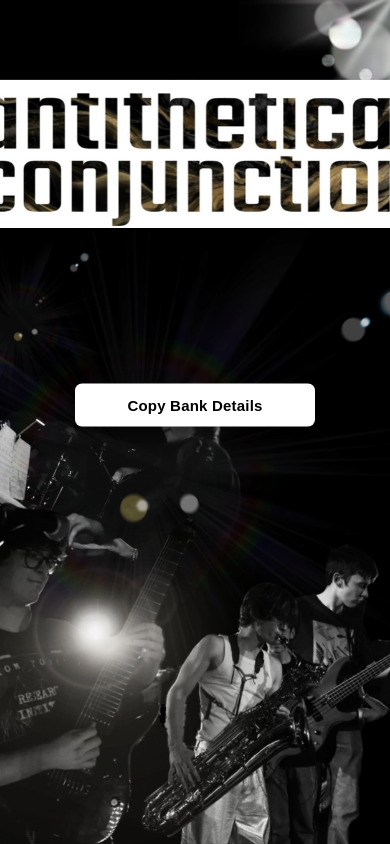
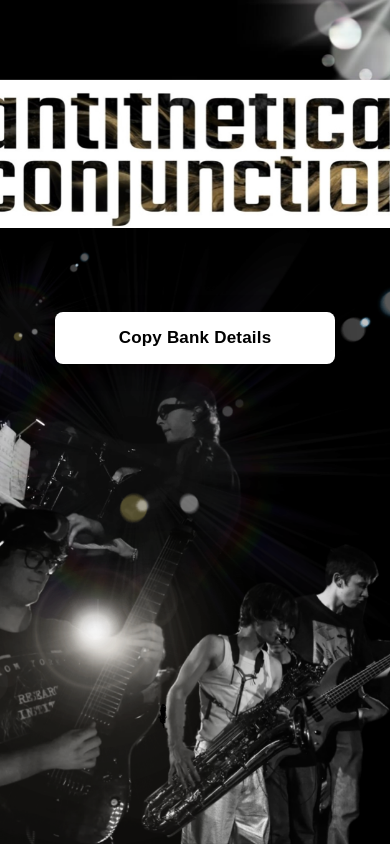
Before and after one commit to aimeecloutman/antithetical-conjunction-pay, a plain HTML site: page index.html in a window 390 px wide. Drawn offline with Linux system fonts and the light colour scheme.

Commit message:
Update index.html

```diff
--- a/index.html
+++ b/index.html
@@ -7,6 +7,10 @@
     <title>Antithetical Conjunction - Payment Details</title>
 
     <style>
+
+        /* ================================
+           PAGE / BACKGROUND
+        ================================= */
 
         html,
         body {
@@ -37,50 +41,50 @@
         }
 
 
-        /* -----------------------------------
+        /* ================================
            BUTTON POSITION
-        ----------------------------------- */
+        ================================= */
 
         .bank-container {
+
             position: absolute;
 
-            /*
-                Change this number to move
-                the button up or down.
+            /* Move button up/down here */
+            top: 40%;
 
-                Smaller = higher
-                Larger = lower
-            */
-
-            top: 48%;
-
+            /* Centre horizontally */
             left: 50%;
 
             transform: translate(-50%, -50%);
 
-            width: 280px;
+            /* Bigger button */
+            width: 340px;
         }
 
 
-        /* -----------------------------------
-           WHITE COPY BUTTON
-        ----------------------------------- */
+        /* ================================
+           COPY BUTTON
+        ================================= */
 
         .share-btn {
 
             width: 100%;
 
-            padding: 14px 20px;
+            /* Makes the button taller */
+            padding: 18px 24px;
 
+            /* White background */
             background: #ffffff;
 
+            /* Black text */
             color: #000000;
 
             border: none;
 
-            border-radius: 7px;
+            border-radius: 8px;
 
-            font-size: 16px;
+            /* Bigger text */
+            font-size: 19px;
 
             font-weight: 700;
 
@@ -89,26 +93,27 @@
             cursor: pointer;
 
             box-shadow:
-                0 4px 15px rgba(0, 0, 0, 0.5);
+                0 5px 18px rgba(0, 0, 0, 0.5);
 
             transition:
                 background 0.2s ease,
-                color 0.2s ease,
                 transform 0.1s ease;
         }
 
 
-        /* Hover effect */
+        /* ================================
+           HOVER
+        ================================= */
 
         .share-btn:hover {
 
             background: #eeeeee;
-
-            color: #000000;
         }
 
 
-        /* Pressed effect */
+        /* ================================
+           WHEN PRESSED
+        ================================= */
 
         .share-btn:active {
 
@@ -116,7 +121,9 @@
         }
 
 
-        /* After copying */
+        /* ================================
+           AFTER COPYING
+        ================================= */
 
         .share-btn.copied {
 
@@ -126,24 +133,24 @@
         }
 
 
-        /* -----------------------------------
-           MOBILE
-        ----------------------------------- */
+        /* ================================
+           PHONE / SMALL SCREEN
+        ================================= */
 
         @media (max-width: 600px) {
 
             .bank-container {
 
-                width: 240px;
+                width: 280px;
 
-                top: 48%;
+                top: 40%;
             }
 
             .share-btn {
 
-                font-size: 15px;
+                padding: 16px 20px;
 
-                padding: 13px 16px;
+                font-size: 17px;
             }
         }
 
@@ -154,10 +161,9 @@
 <body>
 
 
-    <!--
-        The bank details are stored here in
-        the JavaScript below but are NOT shown.
-    -->
+    <!-- =================================
+         COPY BANK DETAILS BUTTON
+    ================================= -->
 
     <div class="bank-container">
 
@@ -172,23 +178,39 @@
     </div>
 
 
+    <!-- =================================
+         JAVASCRIPT
+    ================================= -->
+
     <script>
 
         async function copyCombinedDetails() {
 
             /*
+                ==============================
                 YOUR BANK DETAILS
+                ==============================
+
+                Replace the Xs with your
+                actual account number.
             */
 
-            const name = "T X VAN DER BAR";
+            const name =
+                "T X VAN DER BAR";
 
-            const number = "12-XXXX-XXXXXXX-00";
+            const number =
+                "12-XXXX-XXXXXXX-00";
 
-            const reference = "AConjunction";
+            const reference =
+                "AConjunction";
 
 
             /*
-                This creates:
+                ==============================
+                TEXT THAT GETS COPIED
+                ==============================
+
+                It will copy:
 
                 T X VAN DER BAR
                 12-XXXX-XXXXXXX-00
@@ -199,29 +221,62 @@
                 `${name}\n${number}\n${reference}`;
 
 
+            /*
+                Find the button
+            */
+
             const button =
-                document.getElementById("copyDetailsBtn");
+                document.getElementById(
+                    "copyDetailsBtn"
+                );
 
 
             try {
+
+                /*
+                    Copy the bank details
+                    to the phone clipboard.
+                */
 
                 await navigator.clipboard.writeText(
                     dynamicText
                 );
 
 
-                button.innerText = "Copied!";
+                /*
+                    Show confirmation
+                */
 
+                button.innerText =
+                    "Copied!";
+
+                button.classList.add(
+                    "copied"
+                );
+
+
+                /*
+                    Return to normal after
+                    2.5 seconds.
+                */
 
                 setTimeout(function() {
 
                     button.innerText =
                         "Copy Bank Details";
 
+                    button.classList.remove(
+                        "copied"
+                    );
+
                 }, 2500);
 
 
             } catch (err) {
+
+                /*
+                    If copying doesn't work
+                */
 
                 console.error(
                     "Could not copy details:",
```
